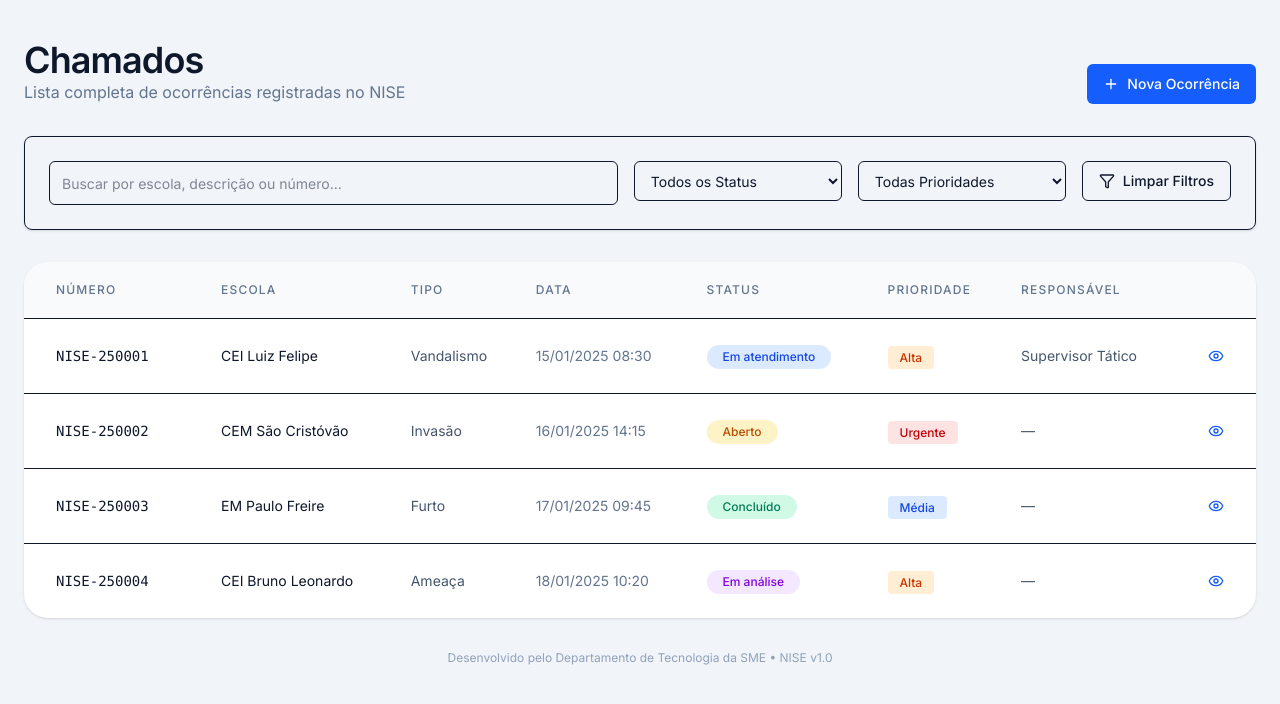
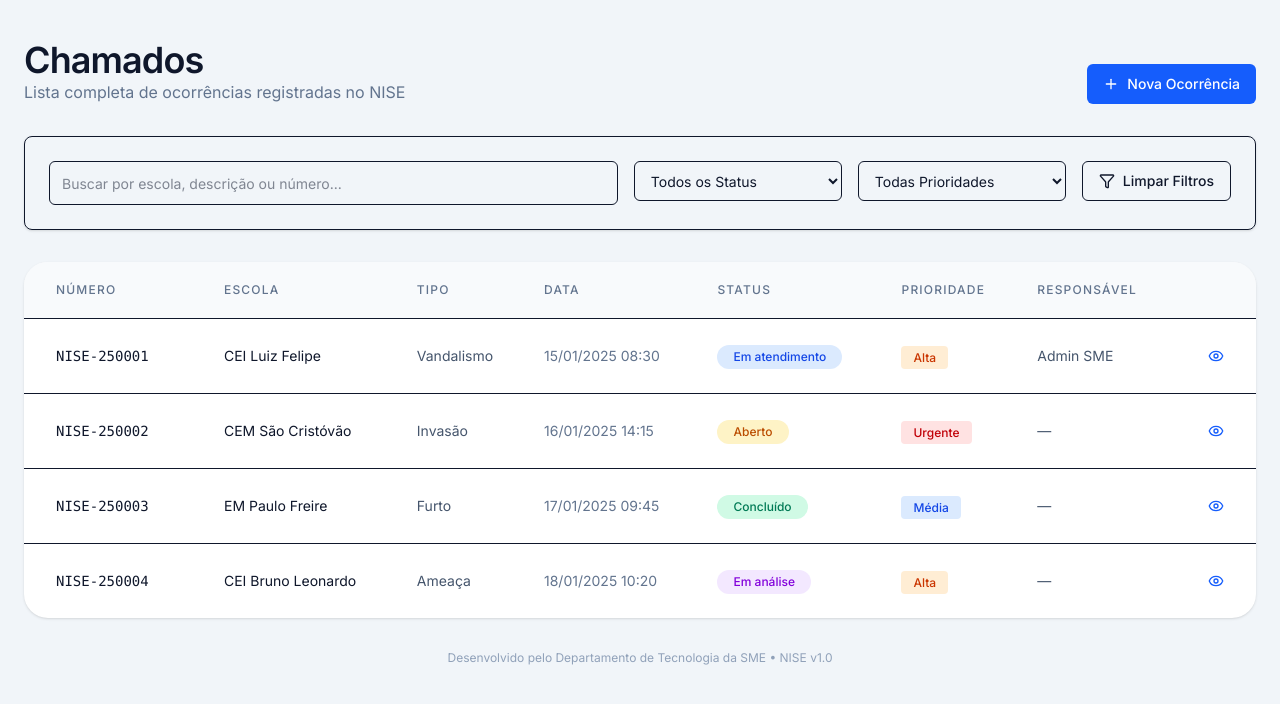
Before and after one commit to antoniooliveira-arch/seguran-aescolar, a Next.js app: page /calls in a window 1280 px wide. Shown: the top 704 px of the page. Built offline with nearby package versions, Linux system fonts and the light colour scheme.

Commit message:
Remove Supervisor Tático, Operador Campo e menus Dashboard, Escolas, Relatórios

```diff
--- a/src/app/api/seed/route.ts
+++ b/src/app/api/seed/route.ts
@@ -2,7 +2,6 @@ import { NextResponse } from 'next/server';
 import { db } from '@/db';
 import { users, schools, calls } from '@/db/schema';
 import { SCHOOLS_SEED } from '@/types';
-import { eq } from 'drizzle-orm';
 import bcrypt from 'bcryptjs';
 
 export async function GET() {
@@ -28,24 +27,12 @@ export async function GET() {
         passwordHash: hashedPassword,
         role: 'admin' as const,
       },
-      {
-        name: 'Supervisor Tático',
-        email: 'supervisor@sme.gov.br',
-        passwordHash: hashedPassword,
-        role: 'supervisor' as const,
-      },
-      {
-        name: 'Operador Campo',
-        email: 'operador@sme.gov.br',
-        passwordHash: hashedPassword,
-        role: 'operator' as const,
-      },
     ]);
     console.log('Users seeded');
 
     // Get first school and user
     const firstSchool = await db.select().from(schools).limit(1);
-    const firstUser = await db.select().from(users).where(eq(users.role, 'operator')).limit(1);
+    const firstUser = await db.select().from(users).limit(1);
 
     if (firstSchool.length > 0 && firstUser.length > 0) {
       // Create a demo call
@@ -60,7 +47,7 @@ export async function GET() {
         description: 'Pichação e quebra de vidros na fachada da escola durante a madrugada.',
         team: 'Equipe Tática Alpha',
         status: 'Aberto',
-        responsible: 'Operador Campo',
+        responsible: 'Admin SME',
         createdBy: firstUser[0].id,
       });
       console.log('Demo call created');
--- a/src/app/calls/page.tsx
+++ b/src/app/calls/page.tsx
@@ -33,7 +33,7 @@ export default function CallsPage() {
         description: "Pichação nas paredes externas e quebra de 3 vidros.",
         team: "Equipe Tática Alpha",
         status: "Em atendimento",
-        responsible: "Supervisor Tático",
+        responsible: "Admin SME",
         createdAt: new Date(2025, 0, 15, 8, 30),
         updatedAt: new Date(2025, 0, 15, 8, 30),
       },
--- a/src/app/dashboard/page.tsx
+++ b/src/app/dashboard/page.tsx
@@ -41,7 +41,7 @@ export default function Dashboard() {
         description: "Pichação nas paredes externas e quebra de 3 vidros.",
         team: "Equipe Tática Alpha",
         status: "Em atendimento",
-        responsible: "Supervisor Tático",
+        responsible: "Admin SME",
         createdAt: new Date(2025, 0, 15, 8, 30),
         updatedAt: new Date(2025, 0, 15, 8, 30),
       },
@@ -127,10 +127,6 @@ export default function Dashboard() {
 
         <div className="px-3 py-6 flex-1 overflow-auto">
           <nav className="space-y-1">
-            <Link href="/dashboard" className="flex items-center gap-3 px-4 py-3 text-sm font-medium bg-blue-50 text-blue-700 rounded-2xl">
-              <BarChart3 className="w-4 h-4" />
-              Dashboard
-            </Link>
             <Link href="/calls" className="flex items-center gap-3 px-4 py-3 text-sm font-medium text-slate-600 hover:bg-slate-100 rounded-2xl">
               <FileText className="w-4 h-4" />
               Chamados
@@ -139,20 +135,12 @@ export default function Dashboard() {
               <Plus className="w-4 h-4" />
               Nova Ocorrência
             </Link>
-            <Link href="/schools" className="flex items-center gap-3 px-4 py-3 text-sm font-medium text-slate-600 hover:bg-slate-100 rounded-2xl">
-              <SchoolIcon className="w-4 h-4" />
-              Escolas
-            </Link>
             {user.role === 'admin' && (
               <Link href="/users" className="flex items-center gap-3 px-4 py-3 text-sm font-medium text-slate-600 hover:bg-slate-100 rounded-2xl">
                 <Users className="w-4 h-4" />
                 Usuários
               </Link>
             )}
-            <Link href="/reports" className="flex items-center gap-3 px-4 py-3 text-sm font-medium text-slate-600 hover:bg-slate-100 rounded-2xl">
-              <BarChart3 className="w-4 h-4" />
-              Relatórios
-            </Link>
           </nav>
         </div>
 
--- a/src/app/page.tsx
+++ b/src/app/page.tsx
@@ -23,8 +23,6 @@ export default function LoginPage() {
 
   const demoCredentials = [
     { username: 'admin', name: 'Administrador', role: 'Administrador' },
-    { username: 'supervisor', name: 'Supervisor Tático', role: 'Supervisor' },
-    { username: 'operador', name: 'Operador Campo', role: 'Operador' },
   ];
 
   useEffect(() => {
@@ -52,8 +50,7 @@ export default function LoginPage() {
         id: 1,
         name: foundUser.name,
         username: foundUser.username,
-        role: foundUser.role.toLowerCase().includes('admin') ? 'admin' :
-              foundUser.role.toLowerCase().includes('supervisor') ? 'supervisor' : 'operator'
+        role: 'admin'
       }));
 
       setTimeout(() => {
@@ -190,9 +187,7 @@ export default function LoginPage() {
               ))}
             </div>
 
-            <div className="text-center mt-8 text-[10px] text-slate-400">
-              Usuário <span className="font-mono bg-slate-100 px-1.5 py-0.5 rounded">admin</span> • Senha <span className="font-mono bg-slate-100 px-1.5 py-0.5 rounded">123</span>
-            </div>
+
           </div>
 
           <div className="text-center text-[10px] text-slate-400 mt-10">
```
Also changed, not shown: 2 other files (tests, documents, lock files or other folders).
